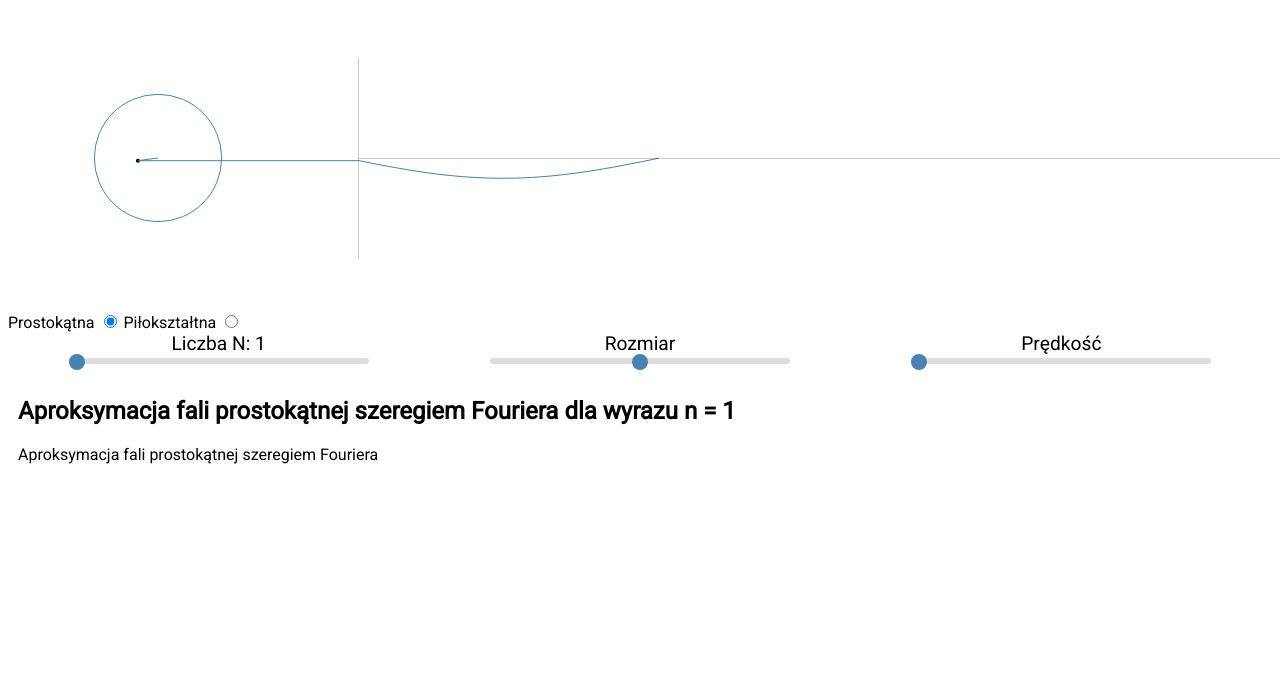
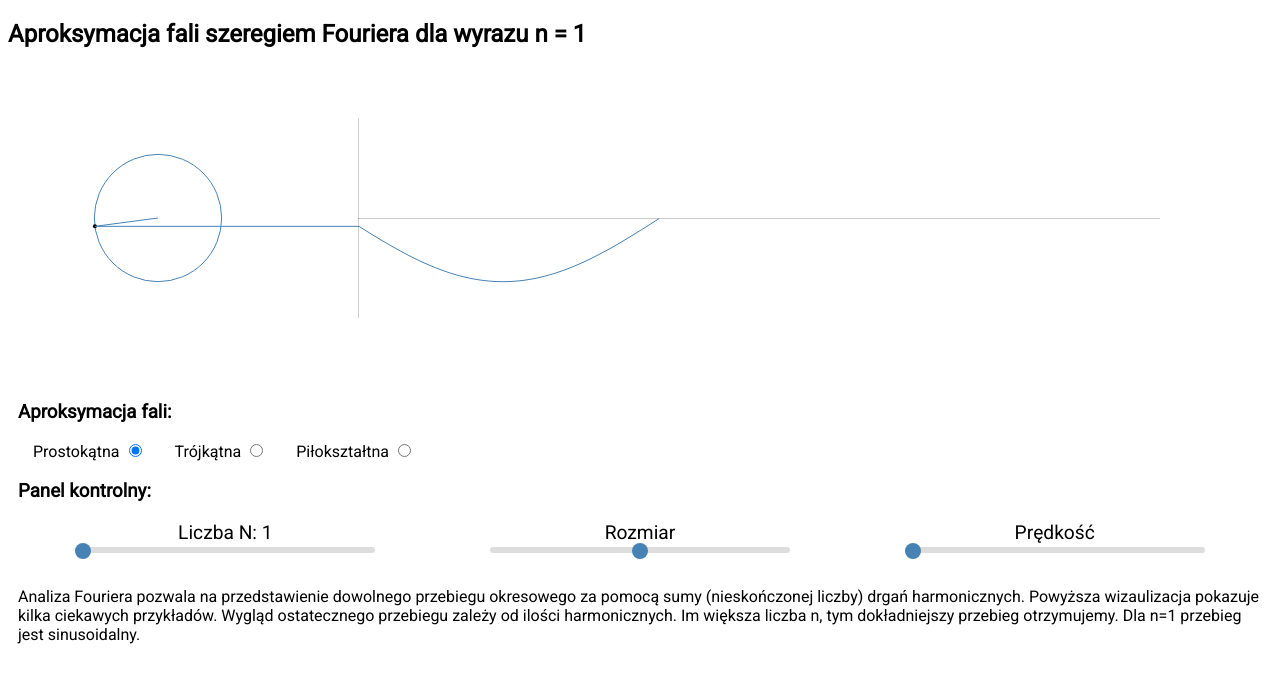
Before and after one commit to ptu14/fourier-series, a plain HTML site: page index.html in a window 1280 px wide. Drawn offline with Linux system fonts and the light colour scheme.

Commit message:
different approximation methods
add different approximation methods

```diff
--- a/index.html
+++ b/index.html
@@ -13,12 +13,20 @@
 
 <body>
     <main>
+        <h2>Aproksymacja fali szeregiem Fouriera dla wyrazu n = <span class="n_number"></span></h2>
         <canvas></canvas>
+        <article>
+            <h3>Aproksymacja fali:</h3>
             <div class="radio">
-            <label for="squere">Prostokątna</label>
-            <input type="radio" id="squere" name="aprox" value="2" checked>
-            <label for="saw">Piłokształtna</label>
+
+                <div class="radiobutton"><label for="square">Prostokątna</label>
+                    <input type="radio" id="square" name="aprox" value="2" checked></div>
+                <div class="radiobutton"> <label for="triangle">Trójkątna</label>
+                    <input type="radio" id="triangle" name="aprox" value="2"></div>
+                <div class="radiobutton"> <label for="saw">Piłokształtna</label>
                     <input type="radio" id="saw" name="aprox" value="1"></div>
+            </div>
+            <h3>Panel kontrolny:</h3>
             <div class="controlpanel">
 
                 <div class="rangeinput">
@@ -34,9 +42,10 @@
                     <input type="range" id="speed">
                 </div>
             </div>
-        <article>
-            <h2>Aproksymacja fali prostokątnej szeregiem Fouriera dla wyrazu n = <span class="n_number"></span></h2>
-            <p>Aproksymacja fali prostokątnej szeregiem Fouriera</p>
+            <p>Analiza Fouriera pozwala na przedstawienie dowolnego przebiegu okresowego za pomocą sumy (nieskończonej
+                liczby) drgań harmonicznych. Powyższa wizaulizacja pokazuje kilka ciekawych przykładów. Wygląd
+                ostatecznego przebiegu zależy od ilości harmonicznych. Im większa liczba n, tym dokładniejszy przebieg
+                otrzymujemy. Dla n=1 przebieg jest sinusoidalny. </p>
         </article>
     </main>
 
--- a/main.js
+++ b/main.js
@@ -1,8 +1,9 @@
+(function () {
     // create and append canvas
     const canvas = document.querySelector('canvas');
     const ctx = canvas.getContext('2d');
     canvas.height = 300;
-canvas.width = window.innerWidth;
+    canvas.width = window.innerWidth * 0.9;
 
     // create inputs as DOM objects and setting up values
     const input_circles = document.getElementById('circle');
@@ -29,20 +30,33 @@ input_speed.value = 0.01;
     let time = 0;
     let time_new = 0;
     let graph_translate_x = 350;
-let x_values = [];
-let y_values = [];
-let time_steps = [];
+    const x_values = [];
+    const y_values = [];
+    const time_steps = [];
 
     //setup main circle
     let circle_x_center = 150;
     let circle_y_center = canvas.height / 2;
 
+    //equations for approximation
+    const equations = {
+        square: function (n) {
+            return (4 / (n * Math.PI));
+        },
+        saw: function (n) {
+            return (4 / (n * Math.PI));
+        },
+        triangle: function (n) {
+            return (4 / (n * n * Math.PI));
+        },
+    };
+
     // functions
 
-// function drawing circles
-function draw_circles(n, x, y, newx, newy) {
+    // function drawing each circles
+    function draw_circles(n, x, y, newx, newy, equation) {
         ctx.beginPath();
-    ctx.arc(x + circle_x_center, y + circle_y_center, ((4 / (n * Math.PI))) * input_size.value, 0, 2 * Math.PI, false);
+        ctx.arc(x + circle_x_center, y + circle_y_center, equations[equation](n) * input_size.value, 0, 2 * Math.PI, false);
         ctx.moveTo(x + circle_x_center, y + circle_y_center)
         ctx.lineTo(newx + circle_x_center, newy + circle_y_center)
         ctx.stroke();
@@ -99,14 +113,20 @@ function render() {
         let x = 0;
         let y = 0;
         //draw circles
-    for (let n = 1; n < input_circles.value; n += 2) {
+        for (let n = 1; n < input_circles.value; n += aproximation) {
 
             let prevx = x;
             let prevy = y;
+            let newtime;
             // circle move equation
-        x += ((4 / (n * n * Math.PI * Math.PI)) * Math.cos(n * n * (n % 4 == 0 ? -time : time))) * input_size.value;
-        y += ((4 / (n * n * Math.PI * Math.PI)) * Math.sin(n * n * time)) * input_size.value;
-        draw_circles(n, prevx, prevy, x, y);
+            let equation = String(document.querySelector('input[name=aprox]:checked').id);
+            if (equation === "triangle") newtime = (n % 4 == 1) ? time : -time;
+            else newtime = time;
+            x += equations[equation](n) * Math.cos(n * newtime) * input_size.value;
+            y += equations[equation](n) * Math.sin(n * newtime) * input_size.value;
+
+            //draw all cirles
+            draw_circles(n, prevx, prevy, x, y, equation);
         }
         // clear memory by delete unvisible elements (out of canvas)
         if (x_values.length > canvas.width - graph_translate_x) {
@@ -130,3 +150,4 @@ function render() {
 
     //render frame
     render();
+})()
--- a/style.css
+++ b/style.css
@@ -3,6 +3,10 @@ body {
     height: 100vh;
     overflow: hidden;
     font-family: 'Roboto', sans-serif;
+}
+
+canvas {
+    margin: auto;
 }
 
 /* input style */
@@ -109,7 +113,20 @@ input[type=range]:focus::-ms-fill-upper {
     align-items: center
 }
 
+/* radio */
+.radio {
+    display: flex;
+}
+
+.radiobutton {
+    padding: 0 15px
+}
+
 /* text style */
 article {
     padding: 10px 10px
 }
+
+p {
+    padding: 15px 0;
+}
```
Lines whose indentation alone changed are shown as unchanged.
